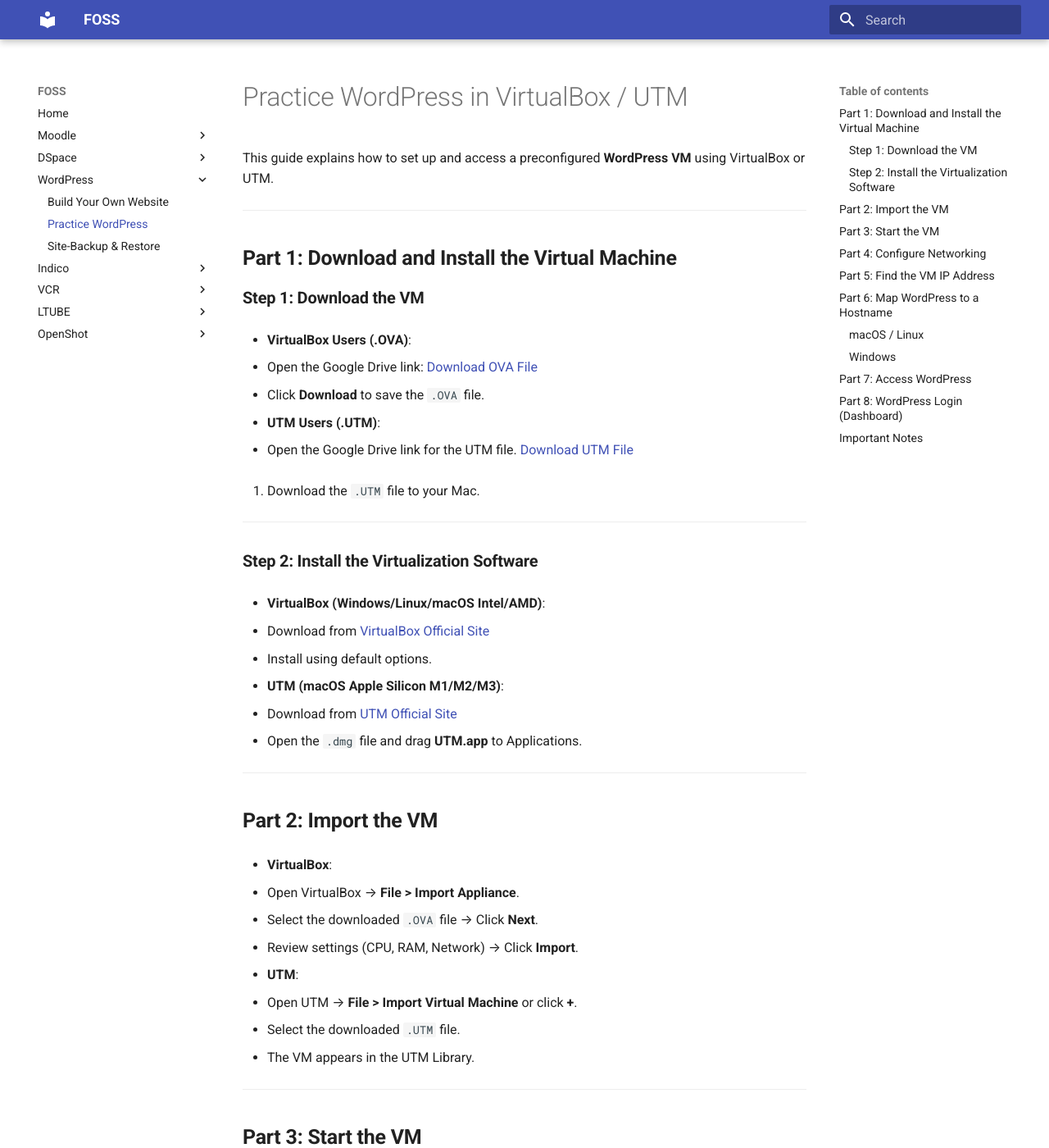
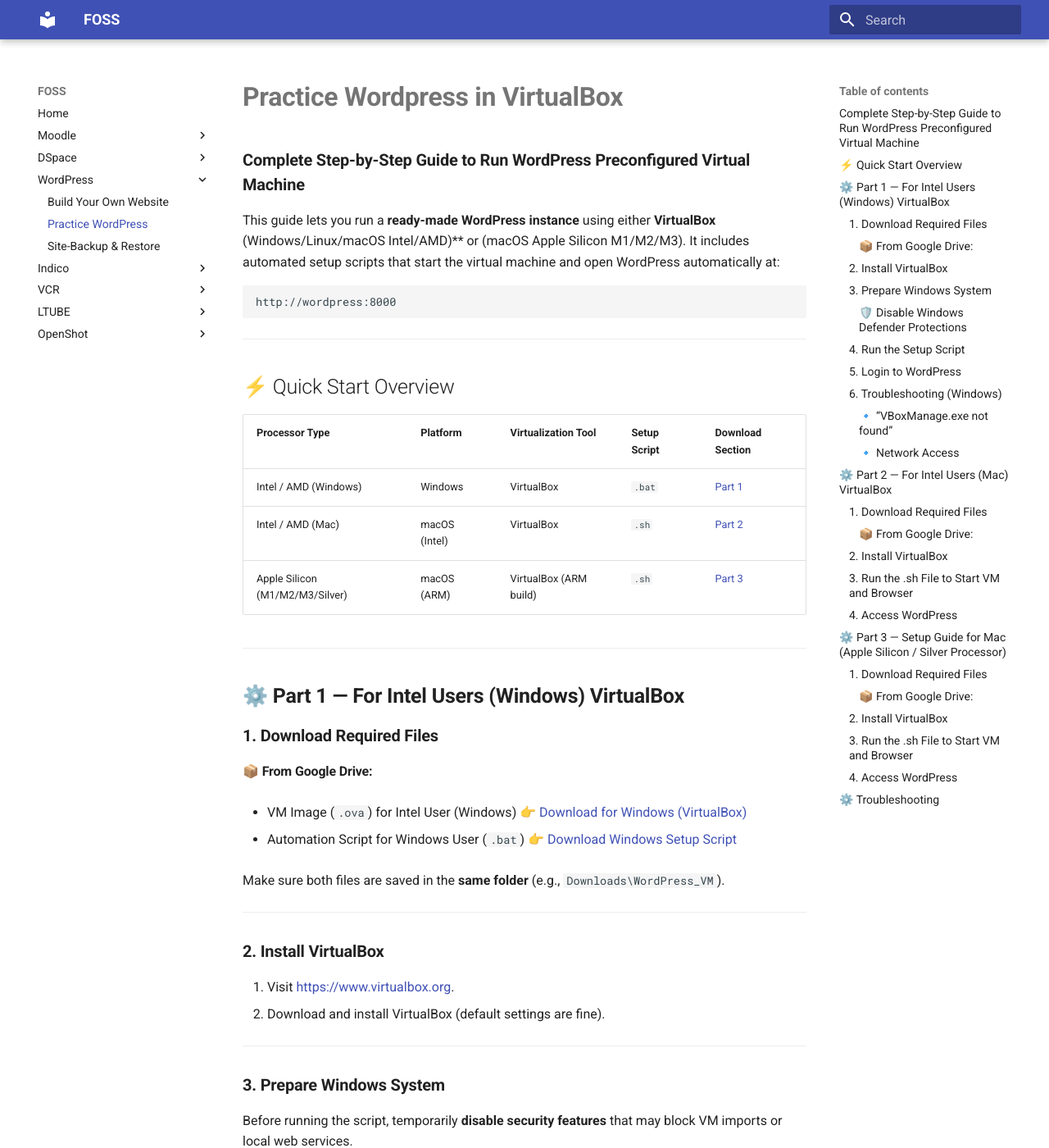
Before and after one commit to LEARN-LK/FOSS-LABWORK-HOST, an MkDocs documentation site: the page built from docs/wordpress/Practice-Wordpress.md, in a window 1280 px wide and 1400 px high. Shown: the whole window at 82% size. Built offline with MkDocs 1.6.1 and Material for MkDocs 9.7.7, drawn with Linux system fonts in a browser that asks for light colours; some of the changed text lies outside the part shown.

Commit message:
wp installation Guide

````diff
--- a/docs/wordpress/Practice-Wordpress.md
+++ b/docs/wordpress/Practice-Wordpress.md
@@ -1,183 +1,245 @@
 
+# **Practice Wordpress in VirtualBox**
 
-#  Practice WordPress in VirtualBox / UTM
+### **Complete Step-by-Step Guide to Run WordPress Preconfigured Virtual Machine**
 
-This guide explains how to set up and access a preconfigured **WordPress VM** using VirtualBox or UTM.
+This guide lets you run a **ready-made WordPress instance** using either **VirtualBox** (Windows/Linux/macOS Intel/AMD)** or  (macOS Apple Silicon M1/M2/M3).
+It includes automated setup scripts that start the virtual machine and open WordPress automatically at:
+
+```
+http://wordpress:8000
+```
 
 ---
 
-## **Part 1: Download and Install the Virtual Machine**
+## ⚡️ Quick Start Overview
 
-### **Step 1: Download the VM**
-
-* **VirtualBox Users (.OVA)**:
-
-  1. Open the Google Drive link:
-      [Download OVA File](https://drive.google.com/file/d/1KuV93lV0gh0kq377uJbFrM3rEg8Z2xAI/view?usp=sharing&hl=en&tab=t.0)
-    <!--  [Download OVA File](https://drive.google.com/file/d/1KuV93lV0gh0kq377uJbFrM3rEg8Z2xAI/view?usp=drive_link)-->
-
-  2. Click **Download** to save the `.OVA` file.
-
-
-
-* **UTM Users (.UTM)**:
-
-  1. Open the Google Drive link for the UTM file.
-[Download UTM File](https://drive.google.com/file/d/1byVEVpOK9KJ1RsvgZxqcdPJErvls141t/view?usp=sharing&hl=en&tab=t.0)
-
-<!-- [Download UTM File](https://drive.google.com/file/d/1byVEVpOK9KJ1RsvgZxqcdPJErvls141t/view?usp=sharing)-->
-
-  2. Download the `.UTM` file to your Mac.
+| Processor Type                  | Platform      | Virtualization Tool           | Setup Script | Download Section                                                       |
+| ------------------------------- | ------------- | ----------------------------- | ------------ | ---------------------------------------------------------------------- |
+| Intel / AMD (Windows)           | Windows       | VirtualBox                    | `.bat`       | [Part 1](https://drive.google.com/file/d/1lYzC243wAijfeDqiAr5Wwy7MT9qptdIA/view?usp=sharing)                  |
+| Intel / AMD (Mac)               | macOS (Intel) | VirtualBox                    | `.sh`        | [Part 2](https://drive.google.com/file/d/1EppBMiV9cP6XPaNT0O9XzTQrPqVK7W0K/view?usp=sharing)                      |
+| Apple Silicon (M1/M2/M3/Silver) | macOS (ARM)   | VirtualBox (ARM build) | `.sh`        | [Part 3](https://drive.google.com/file/d/1EppBMiV9cP6XPaNT0O9XzTQrPqVK7W0K/view?usp=sharing) |
 
 ---
 
-### **Step 2: Install the Virtualization Software**
+## ⚙️ **Part 1 — For Intel Users (Windows) VirtualBox**
 
-* **VirtualBox (Windows/Linux/macOS Intel/AMD)**:
+### **1. Download Required Files**
 
-  1. Download from [VirtualBox Official Site](https://www.virtualbox.org/)
-  2. Install using default options.
+#### 📦 From Google Drive:
 
-* **UTM (macOS Apple Silicon M1/M2/M3)**:
+* VM Image (`.ova`) for Intel User (Windows)
+  👉 [Download for Windows (VirtualBox)](https://drive.google.com/file/d/1sH2K2QzgE3GH696Q7E3xGxjMEh-7jkE_/view?usp=sharing)
 
-  1. Download from [UTM Official Site](https://mac.getutm.app/)
-  2. Open the `.dmg` file and drag **UTM.app** to Applications.
+* Automation Script for Windows User (`.bat`)
+  👉 [Download Windows Setup Script](https://drive.google.com/file/d/1-eDiQ5wf4F0TGMAY1ACIHMAnTiuUy0-3/view?usp=sharing)
+
+Make sure both files are saved in the **same folder** (e.g., `Downloads\WordPress_VM`).
 
 ---
 
-## **Part 2: Import the VM**
+### **2. Install VirtualBox**
 
-* **VirtualBox**:
-
-  1. Open VirtualBox → **File > Import Appliance**.
-  2. Select the downloaded `.OVA` file → Click **Next**.
-  3. Review settings (CPU, RAM, Network) → Click **Import**.
-
-* **UTM**:
-
-  1. Open UTM → **File > Import Virtual Machine** or click **+**.
-  2. Select the downloaded `.UTM` file.
-  3. The VM appears in the UTM Library.
+1. Visit [https://www.virtualbox.org](https://www.virtualbox.org).
+2. Download and install VirtualBox (default settings are fine).
 
 ---
 
-## **Part 3: Start the VM**
+### **3. Prepare Windows System**
 
-1. Select the VM → Click **Start** (VirtualBox) or **Play ▶** (UTM).
-2. Log in with the VM credentials:
+Before running the script, temporarily **disable security features** that may block VM imports or local web services.
 
-   * **Username**: `learn`
-   * **Password**: `wd123`
+#### 🛡️ **Disable Windows Defender Protections**
+
+1. Open **Windows Security → Virus & threat protection**.
+2. Click **Manage settings**.
+3. Turn **OFF**:
+
+   * Real-time protection
+   * Dev Drive protection
+4. If you use third-party antivirus (e.g., Avast, McAfee), **pause real-time protection** temporarily.
+
+> ⚠️ Re-enable protections once WordPress setup is complete.
 
 ---
 
-## **Part 4: Configure Networking**
+### **4. Run the Setup Script**
 
-1. **VirtualBox only:** Go to VM **Settings → Network**.
-2. Set **Attached to** = **Bridged Adapter**.
-3. Ensure the VM is **running** before accessing WordPress.
+1. Right-click the downloaded `.bat` file → **Run as Administrator**.
+2. The script will automatically:
+
+   * Add the `127.0.0.1 WordPress` entry to your Windows hosts file
+   * Import the `.ova` file automatically into VirtualBox
+   * Start the WordPress virtual machine
+   * Wait until the web server is ready
+   * Launch WordPress in your browser at:
+     👉 `http://WordPress:8000`
 
 ---
 
-## **Part 5: Find the VM IP Address**
+### **5. Login to WordPress**
 
-1. Log into the VM.
-2. Run:
-
-   ```bash
-   ip addr show
-   ```
-3. Look for the `inet` entry under your network adapter (example: `192.168.1.10`).
+* **Username:** `learn`
+* **Password:** `wd123`
 
 ---
 
-## **Part 6: Map WordPress to a Hostname**
+### **6. Troubleshooting (Windows)**
 
-We will map the IP to `mywordpress.test.learn.ac.lk` so you can access WordPress from the host browser.
+#### 🔹 *“VBoxManage.exe not found”*
 
-### **macOS / Linux**
+Check your PATH variable:
 
-1. Open a terminal.
-2. Edit hosts file(Linux):
-
-   ```bash
-   sudo nano /etc/hosts
-   ```
-   Edit hosts file(MacOS):
-
-   ```bash
-   sudo nano /private/etc/hosts
-   ```
-3. Add:
+1. Open **System Properties → Advanced → Environment Variables**.
+2. In **System Variables**, find `Path`.
+3. Click **Edit → New** → add:
 
    ```
-   192.168.1.10   mywordpress.test.learn.ac.lk
+   C:\Program Files\Oracle\VirtualBox\
    ```
-4. Save in nano:
+4. Click **OK**, then reopen Command Prompt.
 
-   * **Ctrl + O** → Enter → **Ctrl + X**
-5. Verify:
+#### 🔹 *Network Access*
 
-   ```bash
-   cat /etc/hosts
-   ```
-
-### **Windows**
-
-1. Open **Notepad as Administrator**.
-2. Open file:
-
-   ```
-   C:\Windows\System32\drivers\etc\hosts
-   ```
-3. Add:
-
-   ```
-   192.168.1.10   mywordpress.test.learn.ac.lk
-   ```
-4. Save (Ctrl + S)
-5. Flush DNS:
-
-   ```cmd
-   ipconfig /flushdns
-   ```
+Ensure your VirtualBox network adapter is set to **Bridged Adapter** or **NAT (default)**.
+If WordPress doesn’t load, restart the VM.
 
 ---
 
-## **Part 7: Access WordPress**
+## ⚙️ **Part 2 — For Intel Users (Mac) VirtualBox**
 
-1. Open a browser on the host machine.
-2. Navigate to:
+### **1. Download Required Files**
 
-   ```
-   http://mywordpress.test.learn.ac.lk
-   ```
-3. WordPress should load successfully.
+#### 📦 From Google Drive:
+
+* VM Image (`.ova`) for Intel User (Mac)
+  👉 [Download for Mac (VirtualBox)](https://drive.google.com/file/d/1sH2K2QzgE3GH696Q7E3xGxjMEh-7jkE_/view?usp=sharing)
+
+* Automation Script for Mac User (`.sh`)
+  👉 [Download Mac Setup Script](https://drive.google.com/file/d/1B-IVo98GsFbimUpQundY-fKz05-3_BEv/view?usp=sharing)
+
+Save both files in the **same folder** (e.g., `Downloads/WordPress_VM`).
 
 ---
 
-## **Part 8: WordPress Login (Dashboard)**
+### **2. Install VirtualBox**
 
-* Go to:
+1. Visit [https://www.virtualbox.org](https://www.virtualbox.org).
+2. Download and install VirtualBox for macOS Intel.
+3. After installation:
 
-  ```
-  http://mywordpress.test.learn.ac.lk/wp-admin
-  ```
-* Login credentials:
-
-  * **Username**: `learn`
-  * **Password**: `wd123` *(example — replace with actual if different)*
+   * Open **System Settings → Privacy & Security**
+   * If macOS blocks VirtualBox, click **Allow**
 
 ---
 
-## **Important Notes**
+### **3. Run the `.sh` File to Start VM and Browser**
 
-* Make sure **Bridged Adapter** is selected (VirtualBox).
-* VM must be **running** before accessing WordPress.
-* Default VM credentials:
+1. Open **Terminal**.
+2. Drag the `.sh` file into the Terminal window.
+3. Press **Enter**.
 
-  * **Username**: `learn`
-  * **Password**: `wd123`
-* Hostname mapping is necessary for friendly access.
+The script will automatically:
+
+* Import the OVA file
+* Start the Virtual Machine
+* Launch WordPress in your default browser at:
+  👉 **[http://WordPress:8000](http://WordPress:8000)**
+
+> 💡 If you see “permission denied”, run:
+>
+> ```bash
+> chmod +x yourfile.sh
+> ```
+>
+> and retry.
 
 ---
+
+### **4. Access WordPress**
+
+Open your browser (if not already open) and visit:
+👉 **[http://WordPress:8000](http://WordPress:8000)**
+
+**Login Details**
+
+* Username: `learn`
+* Password: `wd123`
+
+---
+
+## ⚙️ **Part 3 — Setup Guide for Mac (Apple Silicon / Silver Processor)**
+
+### **1. Download Required Files**
+
+#### 📦 From Google Drive:
+
+* VM Image (`.ova`) for Apple Silicon (ARM)
+  👉 [Download for Apple Silicon (VirtualBox)](https://drive.google.com/file/d/16WnM-IbnP1MKMGXkOsbiCxPs4l7AQHCI/view?usp=sharing)
+
+* Automation Script for Mac User (`.sh`)
+  👉 [Download Mac Setup Script](https://drive.google.com/file/d/181WAzw1iLpCtkZOTyEZa2Dq6Wiw8r7zn/view?usp=sharing)
+
+Save both files in the **same folder** (e.g., `Downloads/WordPress_VM`).
+
+---
+
+### **2. Install VirtualBox**
+
+Download and install the **Apple Silicon (ARM64)** test build:
+👉 [https://www.virtualbox.org/wiki/Testbuilds](https://www.virtualbox.org/wiki/Testbuilds)
+
+> Look for **“macOS / arm64 (Apple Silicon)”** under **Development Snapshots**.
+
+After installation:
+
+* Open **System Settings → Privacy & Security**
+* If macOS blocks VirtualBox, click **Allow**
+
+---
+
+### **3. Run the `.sh` File to Start VM and Browser**
+
+1. Open **Terminal**
+2. Drag the `.sh` file into the Terminal window
+3. Press **Enter**
+
+The script will automatically:
+
+* Import the OVA file
+* Start the Virtual Machine
+* Launch your browser at 👉 **[http://WordPress:8000](http://WordPress:8000)**
+
+> 💡 If you see “permission denied”, run:
+>
+> ```bash
+> chmod +x yourfile.sh
+> ```
+>
+> and retry.
+
+---
+
+### **4. Access WordPress**
+
+Once the VM is running:
+
+* Open your browser (if not already open)
+* Visit **[http://WordPress:9000](http://WordPress:8000)**
+* **Username:** `learn`
+* **Password:** `wd123`
+
+---
+
+## ⚙️ **Troubleshooting**
+
+| Issue                           | Possible Fix                                                |
+| ------------------------------- | ----------------------------------------------------------- |
+| Browser doesn’t open            | Manually visit **[http://WordPress:8000](http://WordPress:8000)** |
+| VM won’t start                  | Ensure VirtualBox is installed correctly                    |
+| Path error (Windows)            | Check **System Path** variables                             |
+| macOS blocks file               | Go to **System Settings → Privacy & Security → Allow**      |
+| “Permission denied” in Terminal | Run `chmod +x yourfile.sh` and retry                        |
+| WordPress doesn’t load             | Restart the VM or check network adapter (use NAT/Bridged)   |
+
+---
````
Also changed, not shown: docs/moodle/admin-guide/Practice-Moodle-VirtualBox&UTM.md (+3 -3 lines).
